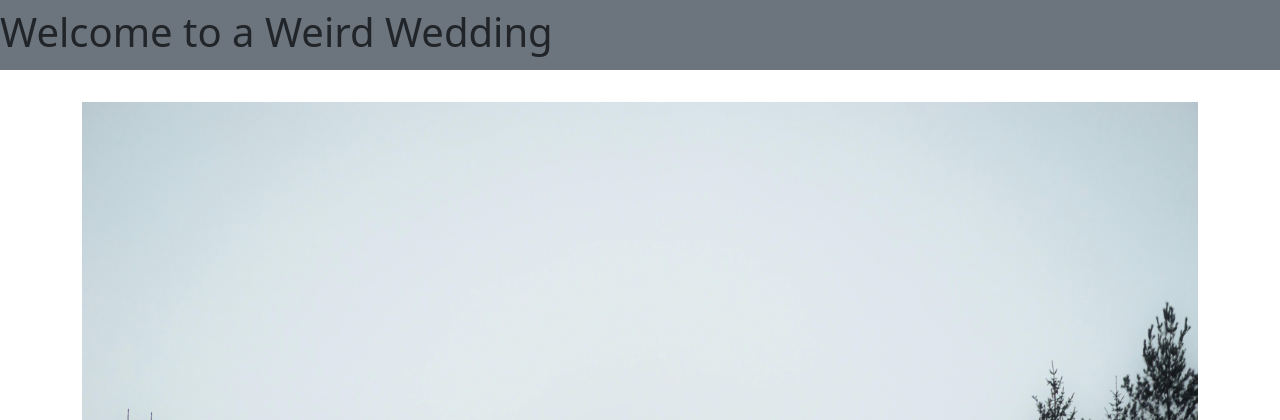
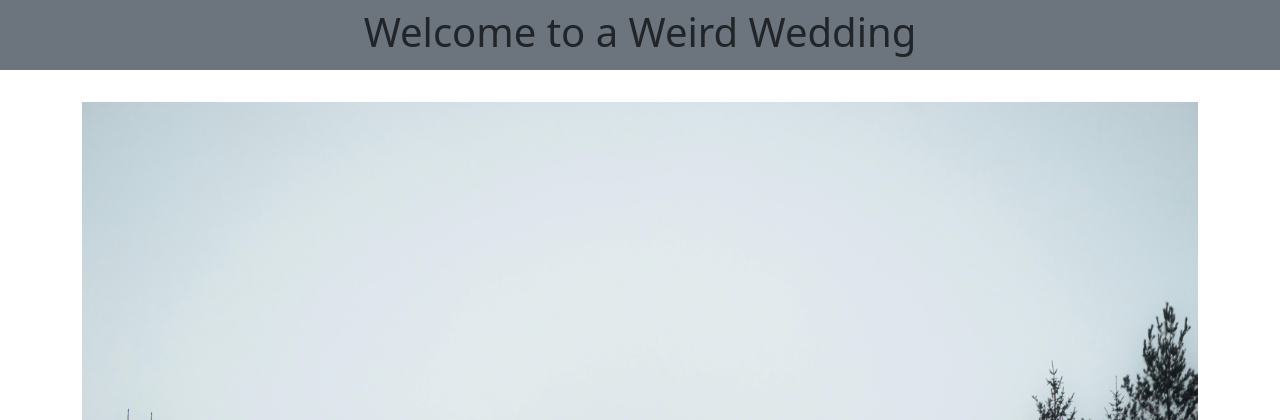
Before and after one commit to ikigeng/sys-dev-bootstrap, a PHP site: page / in a window 1280 px wide. Shown: the top 420 px of the page. Run offline with PHP 8.4, Linux system fonts and the light colour scheme.

Commit message:
align h1

```diff
--- a/header.php
+++ b/header.php
@@ -9,6 +9,6 @@
 </head>
 <body>
     <!-- Navbar -->
-    <nav class="navbar navbar-dark bg-secondary" style="width: 100%; height: 70px; margin: 0 auto;">
-            <h1 class="text-center">Welcome to a Weird Wedding</h1>
+    <nav class="navbar navbar-dark bg-secondary" style="width: 100%; height: 70px; margin: 0 auto; text-align:center;">
+            <h1 class="mx-auto" style="width: fit-content;">Welcome to a Weird Wedding</h1>
     </nav>
```
